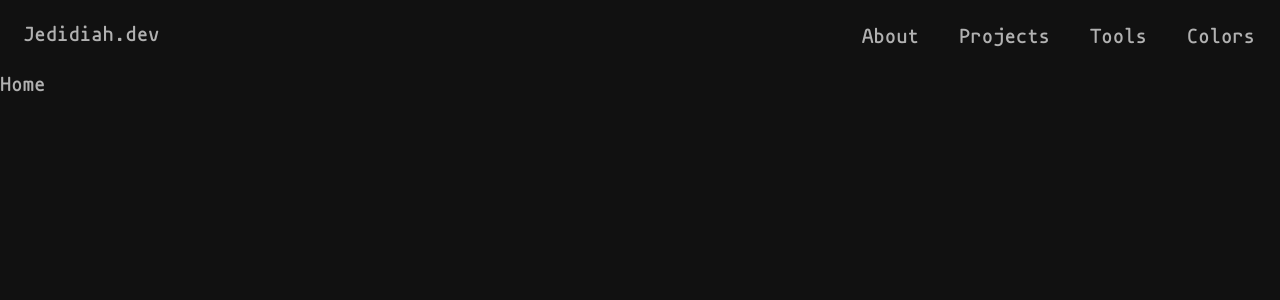
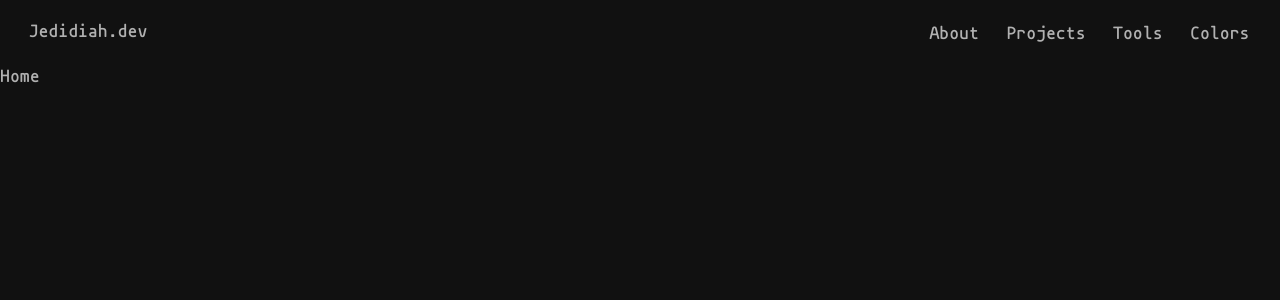
Before and after one commit to danieljantonio/portfolio, a Next.js app: page / in a window 1280 px wide. Shown: the top 300 px of the page. Built offline with nearby package versions, Linux system fonts and the light colour scheme.

Commit message:
update scss - change x margin on links - add font size global variables - change global init font size

```diff
--- a/src/styles/components/header.module.scss
+++ b/src/styles/components/header.module.scss
@@ -4,9 +4,10 @@
 	padding: 5px;
 	display: flex;
 	justify-content: space-between;
+	padding: 0.25rem 1rem;
 	a {
 		padding: 0.5rem;
-		margin: 0.5rem;
+		margin: 0.5rem 0.2rem;
 	}
 	.nav-items {
 		display: flex;
--- a/src/styles/globals.scss
+++ b/src/styles/globals.scss
@@ -19,7 +19,7 @@ body {
 	padding: 0;
 	margin: 0;
 	font-family: Mononoki, Monaco, 'DejaVu Sans Mono', 'Lucida Console', monospace;
-	font-size: 1.125rem;
+	font-size: $text-rg;
 	font-weight: bold;
 	background-color: $bg-primary;
 	color: $text-primary;
--- a/src/styles/variables.scss
+++ b/src/styles/variables.scss
@@ -13,3 +13,6 @@ $bg-highlight-light: #f7b801;
 $text-primary-light: #2e2e2e;
 $text-highlight-light: #111111;
 $text-secondary-light: #454545;
+
+$text-rg: 1.05rem;
+$text-lg: 1.125rem;
```
